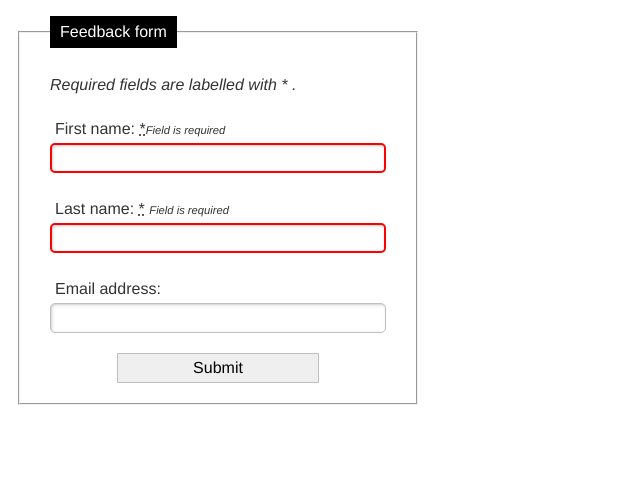
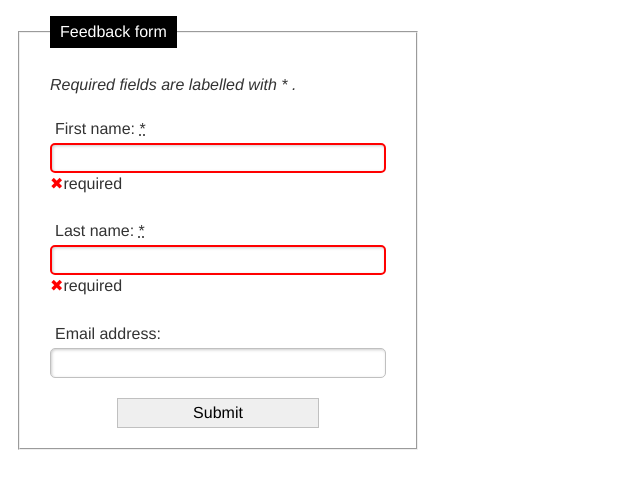
Before and after one commit to JakubDrozd/js-top, a plain HTML site: page mozillaforms/newtypes/index10.html in a window 1280 px wide. Shown: the whole page, without its empty margins (0-640 px from the left). Drawn offline with Linux system fonts and the light colour scheme.

Commit message:
Add new forms, styles and fonts

```diff
--- a/mozillaforms/newtypes/index10.html
+++ b/mozillaforms/newtypes/index10.html
@@ -93,6 +93,20 @@
         font-size: 0.7em;
         font-style: italic;
       }
+      input:invalid + span::before {
+        content: "✖";
+        color: red;
+      }
+      input:valid + span::before {
+        content: "✓";
+        color: green;
+      }
+      .row {
+        display: flex;
+      }
+      input:required + span::after {
+        content: "required";
+      }
     </style>
   </head>
 
@@ -102,26 +116,23 @@
         <legend>Feedback form</legend>
 
         <i><p>Required fields are labelled with * .</p></i>
-        <div>
+        <div class="row">
           <label for="fname"
-            >First name: <abbr title="Field is required">*</abbr
-            ><span class="isRequired">Field is required</span></label
+            >First name: <abbr title="Field is required">*</abbr></label
           >
           <input id="fname" name="fname" type="text" required />
           <span></span>
         </div>
-        <div>
+        <div class="row">
           <label for="lname"
             >Last name: <abbr title="Field is required">*</abbr>
-            <span class="isRequired">Field is required</span></label
-          >
+          </label>
           <input id="lname" name="lname" type="text" required />
           <span></span>
         </div>
         <div>
-          <label for="email">Email address: </label>
+          <label for="email"> Email address: </label>
           <input id="email" name="email" type="email" optional />
-          <span></span>
         </div>
         <div><button>Submit</button></div>
       </fieldset>
```
